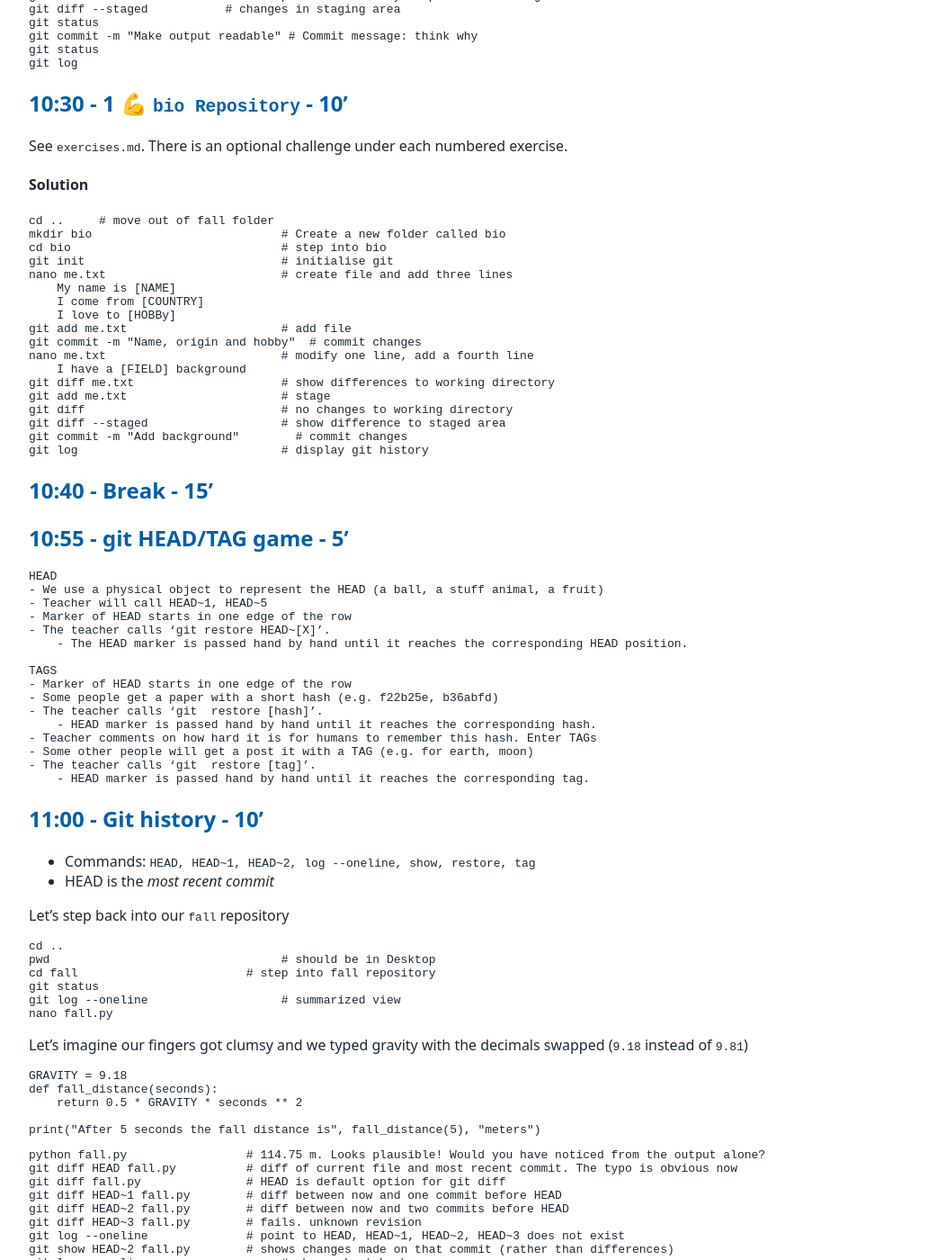
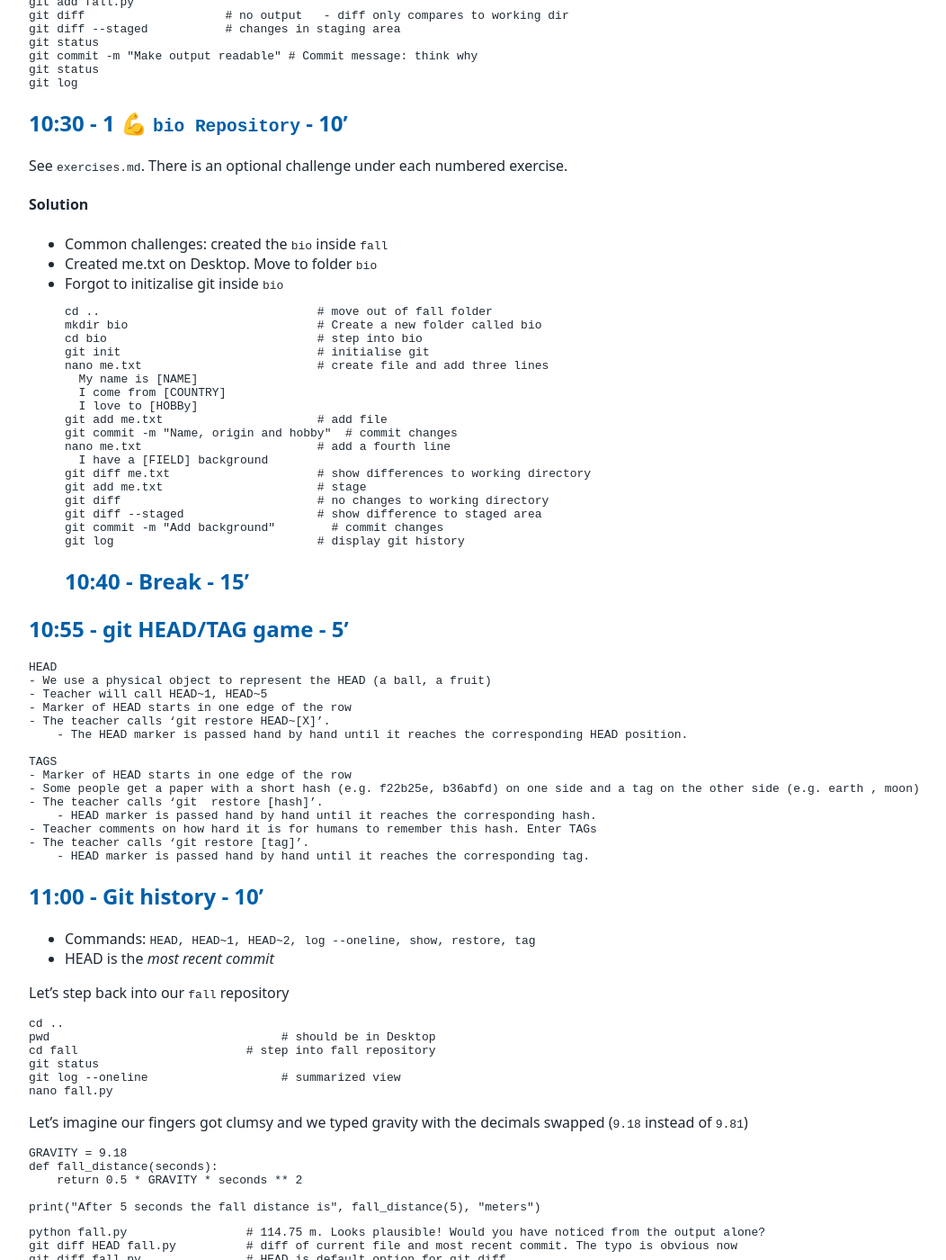
Before and after one commit to tu-delft-library/introduction_to_version_control_with_git, a Jekyll site: the page built from materials_for_trainers/lesson_plan.md, in a window 1280 px wide and 1400 px high, scrolled down 4127 px. Shown: the whole window at 90% size, without its empty margins (108-1160 px from the left). Built offline with Jekyll 4.4.1, drawn with Linux system fonts in a browser that asks for light colours; our own code applies the rules of GitHub Pages for plain Markdown files; some of the changed text lies outside the part shown.

Commit message:
Update lesson plan

````diff
--- a/materials_for_trainers/lesson_plan.md
+++ b/materials_for_trainers/lesson_plan.md
@@ -139,7 +139,7 @@ cd fall                     # let's go back inside the fall folder
 git status                  # yes! this is our repository
 nano fall.py                # add the skeleton of the program
 ```
-`def` defines a function, `pass` means 'do nothing yet' and `print` shows the output of `fall_distance` computation in the terminal
+`def` defines a function, `pass` means **do nothing yet*. Finally, a `print` shows the output of `fall_distance` computation in the terminal. For now the computation shows `None` because we are computing *nothing yet*
 ```python
 def fall_distance(seconds):
     pass
@@ -160,7 +160,7 @@ git log                     # project history in reverse chronological order
 nano fall.py                # implement the formula
 ```
 We'll do a simple function that computes the distance of an object free falling on earth with the formula `distance = 0.5 * g * t^2`.
-In python, `**` is power. We also use a constant accessible anywhere in the code `GRAVITY` which on earth is `9.81 m/s^2`
+In python, `**` is power. We also use a constant accessible anywhere in the code `GRAVITY` which on earth is `9.81 m/s^2`.
 
 ```python
 GRAVITY = 9.81
@@ -221,8 +221,11 @@ git log
 See `exercises.md`. There is an optional challenge under each numbered exercise.
 
 #### Solution
+- Common challenges: created the `bio` inside `fall`
+- Created me.txt on Desktop. Move to folder `bio`
+- Forgot to initizalise git inside `bio`
 ```console
-cd ..     # move out of fall folder
+cd ..                               # move out of fall folder
 mkdir bio                           # Create a new folder called bio
 cd bio                              # step into bio
 git init                            # initialise git
@@ -232,7 +235,7 @@ nano me.txt                         # create file and add three lines
     I love to [HOBBy]
 git add me.txt                      # add file
 git commit -m "Name, origin and hobby"  # commit changes
-nano me.txt                         # modify one line, add a fourth line
+nano me.txt                         # add a fourth line
     I have a [FIELD] background
 git diff me.txt                     # show differences to working directory
 git add me.txt                      # stage
@@ -246,7 +249,7 @@ git log                             # display git history
 
 ## 10:55 - git HEAD/TAG game - 5'
     HEAD
-    - We use a physical object to represent the HEAD (a ball, a stuff animal, a fruit)
+    - We use a physical object to represent the HEAD (a ball, a fruit)
     - Teacher will call HEAD~1, HEAD~5
     - Marker of HEAD starts in one edge of the row
     - The teacher calls ‘git restore HEAD~[X]’.
@@ -254,12 +257,11 @@ git log                             # display git history
 
     TAGS
     - Marker of HEAD starts in one edge of the row
-    - Some people get a paper with a short hash (e.g. f22b25e, b36abfd)
+    - Some people get a paper with a short hash (e.g. f22b25e, b36abfd) on one side and a tag on the other side (e.g. earth , moon)
     - The teacher calls ‘git  restore [hash]’.
         - HEAD marker is passed hand by hand until it reaches the corresponding hash.
     - Teacher comments on how hard it is for humans to remember this hash. Enter TAGs
-    - Some other people will get a post it with a TAG (e.g. for earth, moon)
-    - The teacher calls ‘git  restore [tag]’.
+    - The teacher calls ‘git restore [tag]’.
         - HEAD marker is passed hand by hand until it reaches the corresponding tag.
 
 
````
Also changed, not shown: other parts of materials_for_trainers/lesson_plan.md (+1 -1 lines).
